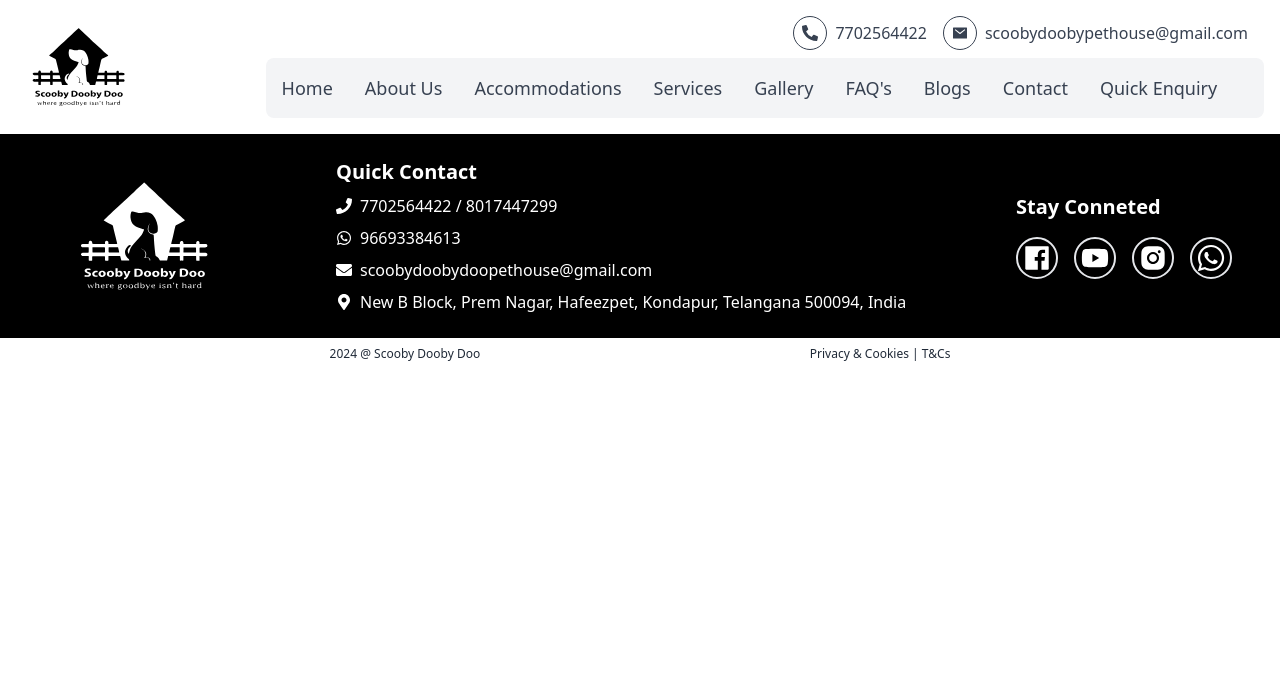
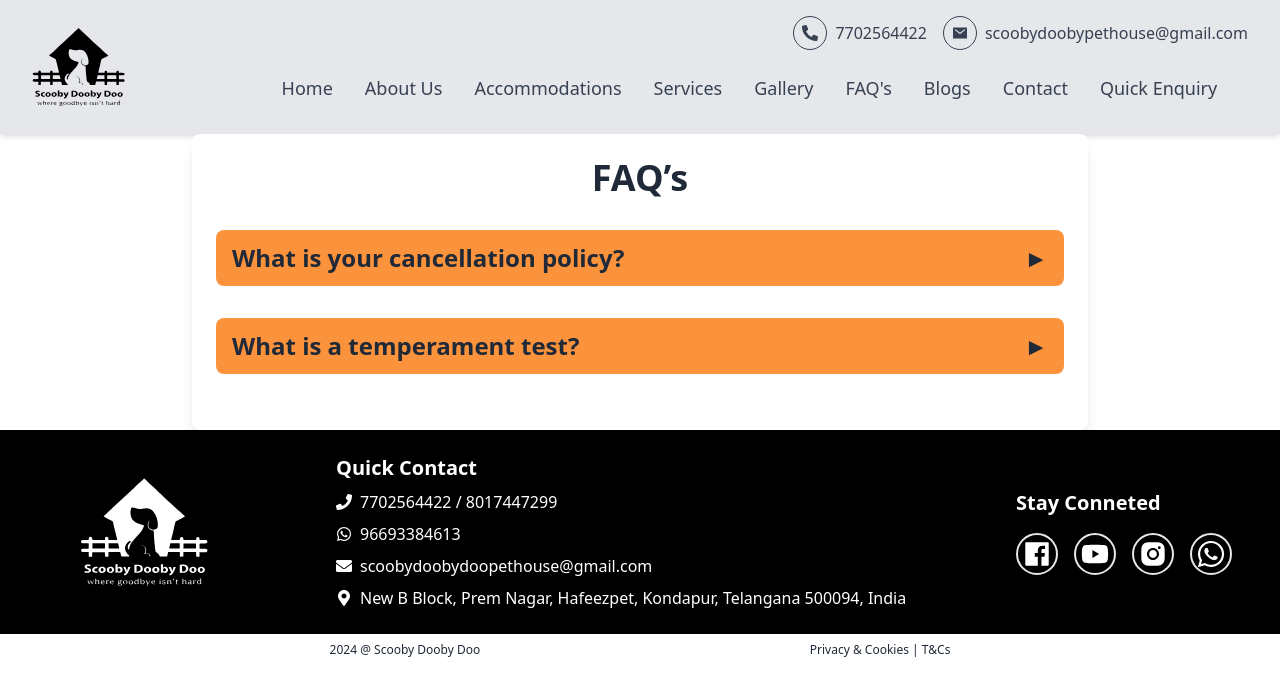
Before and after one commit to Amanthakur25/Scooby-Dooby-Doo-Static, a React (Create React App) app in the folder frontend/: page /faq in a window 1280 px wide. Shown: the top 696 px of the page. Built offline with nearby package versions, Linux system fonts and the light colour scheme.

Commit message:
Created Faq and route defining

```diff
--- a/frontend/src/App.js
+++ b/frontend/src/App.js
@@ -4,6 +4,17 @@ import { BrowserRouter, Routes, Route } from 'react-router-dom';
 import Home from './Pages/Home';
 import Navbar from './Component/Home/Navbar';
 import Footer from './Component/Home/Footer';
+import  ContactUs from "./Pages/ContactUs";
+import QuickEnuiry from "./Component/QuickEnquiry/QuickEnquiry";
+import Blog from "./Pages/Blog";
+import FrendlyAccomadations from "./Component/Accomadations/FrendlyAccomadations";
+import DeckAccomadations from "./Component/Accomadations/DeckAccomadations";
+import SeprateAccomadations from "./Component/Accomadations/SeprateAccomadations";
+import DogBoarding from './Component/Services/DogBoarding';
+import DoggyDayCare from "./Component/Services/DoggyDayCare";
+import DogWalk from "./Component/Services/DogWalk";
+import DogPickupNDrop from "./Component/Services/DogPickupNDrop";
+import Faq from './Pages/Faq';
 
 function App() {
   return (
@@ -12,7 +23,17 @@ function App() {
         <Navbar />
         <Routes>
           <Route path="/" element={<Home />} />
-
+          <Route path="/contactUs" element={<ContactUs/>} />
+          <Route path="/enquiry" element={<QuickEnuiry/>} />
+          <Route path="/blogs" element={<Blog/>} />
+          <Route path="/friendlyAccommodations" element={<FrendlyAccomadations/>} />
+          <Route path="/deckAccomadations" element={<DeckAccomadations/>} />
+          <Route path="/seprateAccomadations" element={<SeprateAccomadations/>} />
+          <Route path="/dogBoarding" element={<DogBoarding/>} />
+          <Route path="/doggyDayCare" element={<DoggyDayCare/>} />
+          <Route path="/dogWalk" element={<DogWalk/>} />
+          <Route path="/dogPickupNDrop" element={<DogPickupNDrop/>} />
+          <Route path="/faq" element={<Faq/>}/>
         </Routes>
         <Footer/>
       </BrowserRouter>
--- a/frontend/src/Component/Home/HeroSection.jsx
+++ b/frontend/src/Component/Home/HeroSection.jsx
@@ -3,7 +3,7 @@ import Dogimg from '../../assets/dogs.jpg';
 
 const HeroSection = () => {
   return (
-    <div className="relative w-full h-screen bg-cover bg-center" style={{ backgroundImage: `url(${Dogimg})` }}>
+    <div className=" w-full h-screen bg-cover bg-center" style={{ backgroundImage: `url(${Dogimg})` }}>
       <div className="flex flex-col items-center justify-center w-full h-full bg-black bg-opacity-50">
         <h1 className="text-2xl md:text-5xl lg:text-4xl text-white font-bold mb-4 text-center">
           Luxury Dog Boarding and Daycare Facility
--- a/frontend/src/Component/Home/Navbar.jsx
+++ b/frontend/src/Component/Home/Navbar.jsx
@@ -6,11 +6,11 @@ import { IoMailSharp } from "react-icons/io5";
 
 const Navbar = () => {
     return (
-        <header className="bg-white shadow-md  ">
+        <header className="bg-gray-200 shadow-md">
             <div className="container mx-auto flex items-center justify-between p-4">
                 <div className="flex items-center w-1/5">
-                <Link to="/">
-                    <img src={Logo} alt="Logo" className="pl-4 h-20" />
+                    <Link to="/">
+                        <img src={Logo} alt="Logo" className="pl-4 h-20" />
                     </Link>
                 </div>
                 <div className="flex flex-col w-4/5">
@@ -28,70 +28,125 @@ const Navbar = () => {
                             <span className="ml-2">scoobydoobypethouse@gmail.com</span>
                         </div>
                     </div>
-                    <nav className="bg-gray-100 p-2 rounded-lg">
+                    <nav className="bg-gray-200 p-2 rounded-lg">
                         <ul className="flex flex-col md:flex-row md:space-x-4">
                             <li>
-                                <div to="/" className="block cursor-pointer p-2 text-lg hover:border-b-orange-800 text-gray-700 hover:text-orange-800 rounded transition-colors duration-300 relative">
+                                <Link to="/" className="block cursor-pointer p-2 text-lg text-gray-700 hover:text-orange-800 rounded transition-colors duration-300 relative">
                                     Home
-
-                                </div>
+                                </Link>
                             </li>
                             <li>
-                                <div to="#about" className="block p-2 cursor-pointer  text-lg text-gray-700 hover:border-b-orange-800 hover:text-orange-800 rounded transition-colors duration-300 relative">
+                                <div className="block p-2 cursor-pointer text-lg text-gray-700 hover:text-orange-800 rounded transition-colors duration-300 relative">
                                     About Us
-
                                 </div>
                             </li>
                             <li className="relative group">
-                                <div to="#accommodations" className="block p-2 cursor-pointer text-lg text-gray-700 hover:border-b-orange-800 hover:text-orange-800 rounded transition-colors duration-300 relative">
+                                <div className="block p-2 cursor-pointer text-lg text-gray-700 hover:text-orange-800 rounded transition-colors duration-300 relative">
                                     Accommodations
                                 </div>
-                                <ul className="absolute left-0 hidden text-lg group-hover:block bg-white shadow-lg mt-1 rounded w-40">
-                                    <li><div to="#friendly" className="block p-2 cursor-pointer text-lg text-gray-700 hover:bg-gray-200 rounded">Friendly</div></li>
-                                    <li><div to="#separate" className="block p-2 cursor-pointer text-lg  text-gray-700 hover:bg-gray-200 rounded">Separate</div></li>
-                                    <li><div to="#deck" className="block p-2 cursor-pointer text-lg text-gray-700 hover:bg-gray-200 rounded">Deck</div></li>
+                                <ul className="absolute left-0 hidden text-lg group-hover:block text-white bg-black shadow-lg mt-1 rounded w-40">
+                                    <li>
+                                        <Link to="/friendlyAccommodations">
+                                            <div className="block p-2 cursor-pointer text-lg text-white hover:text-orange-800 hover:bg-white rounded">
+                                                Friendly
+                                            </div>
+                                        </Link>
+                                    </li>
+                                    <li>
+                                        <Link to="/seprateAccomadations">
+                                            <div className="block p-2 cursor-pointer text-lg text-white hover:text-orange-800 hover:bg-white rounded">
+                                                Separate
+                                            </div>
+                                        </Link>
+                                    </li>
+                                    <li>
+                                        <Link to="/deckAccomadations">
+                                            <div className="block p-2 cursor-pointer text-lg text-white hover:text-orange-800 hover:bg-white rounded">
+                                                Deck
+                                            </div>
+                                        </Link>
+                                    </li>
                                 </ul>
                             </li>
                             <li className="relative group">
-                                <div to="#services" className="block p-2 cursor-pointer text-lg text-gray-700 hover:border-b-orange-800 hover:text-orange-800 rounded transition-colors duration-300 relative">
+                                <div className="block p-2 cursor-pointer text-lg text-gray-700 hover:text-orange-800 rounded transition-colors duration-300 relative">
                                     Services
                                 </div>
-                                <ul className="absolute left-0 hidden text-lg group-hover:block bg-white shadow-lg mt-1 rounded w-40">
-                                    <li><div to="#daycare" className="block p-2 text-lg cursor-pointer text-gray-700 hover:bg-gray-200 rounded">Doggy Day Care Service</div></li>
-                                    <li><div to="#boarding" className="block p-2 text-lg cursor-pointer text-gray-700 hover:bg-gray-200 rounded">Boarding</div></li>
-                                    <li><div to="#dogwalk" className="block p-2 text-lg cursor-pointer text-gray-700 hover:bg-gray-200 rounded">Dog Walk</div></li>
-                                    <li><div to="#pickup" className="block p-2 text-lg cursor-pointer text-gray-700 hover:bg-gray-200 rounded">Dog Pickup/Drop within City</div></li>
+                                <ul className="absolute left-0 hidden text-lg group-hover:block bg-black shadow-lg mt-1 rounded w-40">
+                                    <li>
+                                        <Link to="/doggyDayCare">
+                                            <div className="block p-2 cursor-pointer text-lg text-white hover:text-orange-800 hover:bg-white rounded">
+                                                Doggy Day Care Service
+                                            </div>
+                                        </Link>
+                                    </li>
+                                    <li>
+                                        <Link to="/dogBoarding">
+                                            <div className="block p-2 cursor-pointer text-lg text-white hover:text-orange-800 hover:bg-white rounded">
+                                                Boarding
+                                            </div>
+                                        </Link>
+                                    </li>
+                                    <li>
+                                        <Link to="/dogWalk">
+                                            <div className="block p-2 cursor-pointer text-lg text-white hover:text-orange-800 hover:bg-white rounded">
+                                                Dog Walk
+                                            </div>
+                                        </Link>
+                                    </li>
+                                    <li>
+                                        <Link to="/dogPickupNDrop">
+                                            <div className="block p-2 cursor-pointer text-lg text-white hover:text-orange-800 hover:bg-white rounded">
+                                                Dog Pickup/Drop within City
+                                            </div>
+                                        </Link>
+                                    </li>
                                 </ul>
                             </li>
                             <li className="relative group">
-                                <div to="#gallery" className="block p-2 text-lg cursor-pointer hover:border-b-orange-800 text-gray-700 hover:text-orange-800 rounded transition-colors duration-300 relative">
+                                <div className="block p-2 text-lg cursor-pointer text-gray-700 hover:text-orange-800 rounded transition-colors duration-300 relative">
                                     Gallery
                                 </div>
-                                <ul className="absolute left-0 hidden text-lg group-hover:block bg-white shadow-lg mt-1 rounded w-40">
-                                    <li><div to="#photo-gallery" className="block p-2 cursor-pointer text-lg text-gray-700 hover:bg-gray-200 rounded w-full">Photo Gallery</div></li>
-                                    <li><div to="#video-gallery" className="block p-2 text-lg cursor-pointer text-gray-700 hover:bg-gray-200 rounded w-full">Video Gallery</div></li>
+                                <ul className="absolute left-0 hidden text-lg group-hover:block bg-black shadow-lg mt-1 rounded w-40">
+                                    <li>
+                                        <div className="block p-2 cursor-pointer text-lg text-white hover:text-orange-800 hover:bg-white rounded">
+                                            Photo Gallery
+                                        </div>
+                                    </li>
+                                    <li>
+                                        <div className="block p-2 cursor-pointer text-lg text-white hover:text-orange-800 hover:bg-white rounded">
+                                            Video Gallery
+                                        </div>
+                                    </li>
                                 </ul>
                             </li>
-
                             <li>
-                                <div to="#faqs" className="block p-2 text-lg hover:border-b-orange-800 cursor-pointer text-gray-700 hover:text-orange-800 rounded transition-colors duration-300 relative">
+                            <Link to="/faq">
+                                <div className="block p-2 text-lg cursor-pointer text-gray-700 hover:text-orange-800 rounded transition-colors duration-300 relative">
                                     FAQ's
                                 </div>
+                                </Link>
                             </li>
                             <li>
-                                <div to="#blogs" className="block p-2 text-lg hover:border-b-orange-800 cursor-pointer text-gray-700 hover:text-orange-800 rounded transition-colors duration-300 relative">
-                                    Blogs
-                                </div>
+                                <Link to="/blogs">
+                                    <div className="block p-2 text-lg cursor-pointer text-gray-700 hover:text-orange-800 rounded transition-colors duration-300 relative">
+                                        Blogs
+                                    </div>
+                                </Link>
                             </li>
                             <li>
-                                <div to="#contact" className="block p-2 text-lg cursor-pointer hover:border-b-orange-800 text-gray-700 hover:text-orange-800 rounded transition-colors duration-300 relative">
-                                    Contact
-                                </div>
+                                <Link to="/contactus">
+                                    <div className="block p-2 text-lg cursor-pointer text-gray-700 hover:text-orange-800 rounded transition-colors duration-300 relative">
+                                        Contact
+                                    </div>
+                                </Link>
                             </li>
                             <li>
-                                <div to="#enquiry" className="block p-2 text-lg cursor-pointer hover:border-b-orange-800 text-gray-700 hover:text-orange-800 rounded transition-colors duration-300 relative">
-                                    Quick Enquiry
-                                </div>
+                                <Link to="/enquiry">
+                                    <div className="block p-2 text-lg cursor-pointer text-gray-700 hover:text-orange-800 rounded transition-colors duration-300 relative">
+                                        Quick Enquiry
+                                    </div>
+                                </Link>
                             </li>
                         </ul>
                     </nav>
--- a/frontend/src/Pages/ContactUs.jsx
+++ b/frontend/src/Pages/ContactUs.jsx
@@ -4,7 +4,7 @@
 
 import React, { useState } from 'react';
 
-function ContactPage() {
+const ContactPage = () => {
     const [formData, setFormData] = useState({
         fullname: '',
         email: '',
--- /dev/null
+++ b/frontend/src/Pages/Faq.jsx
@@ -0,0 +1,56 @@
+import React, { useState } from 'react';
+
+const Faq = () => {
+  const [isCancellationOpen, setIsCancellationOpen] = useState(false);
+  const [isTemperamentOpen, setIsTemperamentOpen] = useState(false);
+
+  const toggleCancellation = () => {
+    setIsCancellationOpen(!isCancellationOpen);
+  };
+
+  const toggleTemperament = () => {
+    setIsTemperamentOpen(!isTemperamentOpen);
+  };
+
+  return (
+    <div className="max-w-4xl mx-auto p-6 bg-white shadow-lg rounded-lg">
+      <h1 className="text-4xl font-bold mb-8 text-center text-gray-800">FAQ’s</h1>
+
+      <div className="mb-8">
+        <h2 className={`text-2xl font-semibold mb-2 text-gray-800 flex justify-between items-center cursor-pointer ${isCancellationOpen ? "bg-orange-500" : "bg-orange-400 hover:bg-orange-600"} py-3 px-4 rounded-lg`} onClick={toggleCancellation}>
+          What is your cancellation policy?
+          {isCancellationOpen ? <span>&#9660;</span> : <span>&#9658;</span>}
+        </h2>
+        {isCancellationOpen && (
+          <ul className="list-disc text-lg text-gray-700 pl-6">
+            <li>Last minute cancellations (less than 24 hours before booking begins) may be charged a 50% cancellation fee.</li>
+            <li>For no show with no cancellation requested, the full amount of the booking may be forfeited.</li>
+            <li>Credits are applicable only toward future booking fees for use of the service and are not convertible into cash or any type of refund.</li>
+            <li>If the cancellation is due to personal reasons such as a trip being cut short, the period that the service has been rendered will need to be paid in full and for the remaining booking period the amount will be credited for future bookings.</li>
+          </ul>
+        )}
+      </div>
+
+      <div className="mb-8">
+        <h2 className={`text-2xl font-semibold mb-2 text-gray-800 flex justify-between items-center cursor-pointer ${isTemperamentOpen ? "bg-orange-500" : "bg-orange-400 hover:bg-orange-600"} py-3 px-4 rounded-lg`} onClick={toggleTemperament}>
+          What is a temperament test?
+          {isTemperamentOpen ? <span>&#9660;</span> : <span>&#9658;</span>}
+        </h2>
+        {isTemperamentOpen && (
+          <ul className="list-disc text-lg text-gray-700 pl-6">
+            <li>At Scooby Dooby Doo pet hotel, our team is dedicated to ensuring every dog that enters our facilities is well acclimated, socialized, and grouped accordingly.</li>
+            <li>We help make this happen by requiring that each dog stays for overnight boarding or dog daycare undergoes a temperament test.</li>
+            <li>A temperament test is a process in which we evaluate a dog’s physical and mental characteristics and its reaction to the characteristics of other dogs.</li>
+            <li>This helps ensure their safety and success in group daycare.</li>
+            <li>The test may include an initial interview with the pet owner and pet, followed by introducing the dog into a play area with the other dogs to evaluate their behavior, body language, personality with other dogs, etc.</li>
+            <li>The test involves looking for any aggressive behavior toward the other dogs. Additionally, we look for general personality characteristics, such as separation anxiety, timidness, toy aggression, leash aggression, and other behaviors that may present risk to the pet or other guests.</li>
+          </ul>
+        )}
+      </div>
+
+      {/* Add more FAQs as needed */}
+    </div>
+  );
+}
+
+export default Faq;
```
Also changed, not shown: frontend/src/Pages/Home.jsx (+2 -12 lines).
